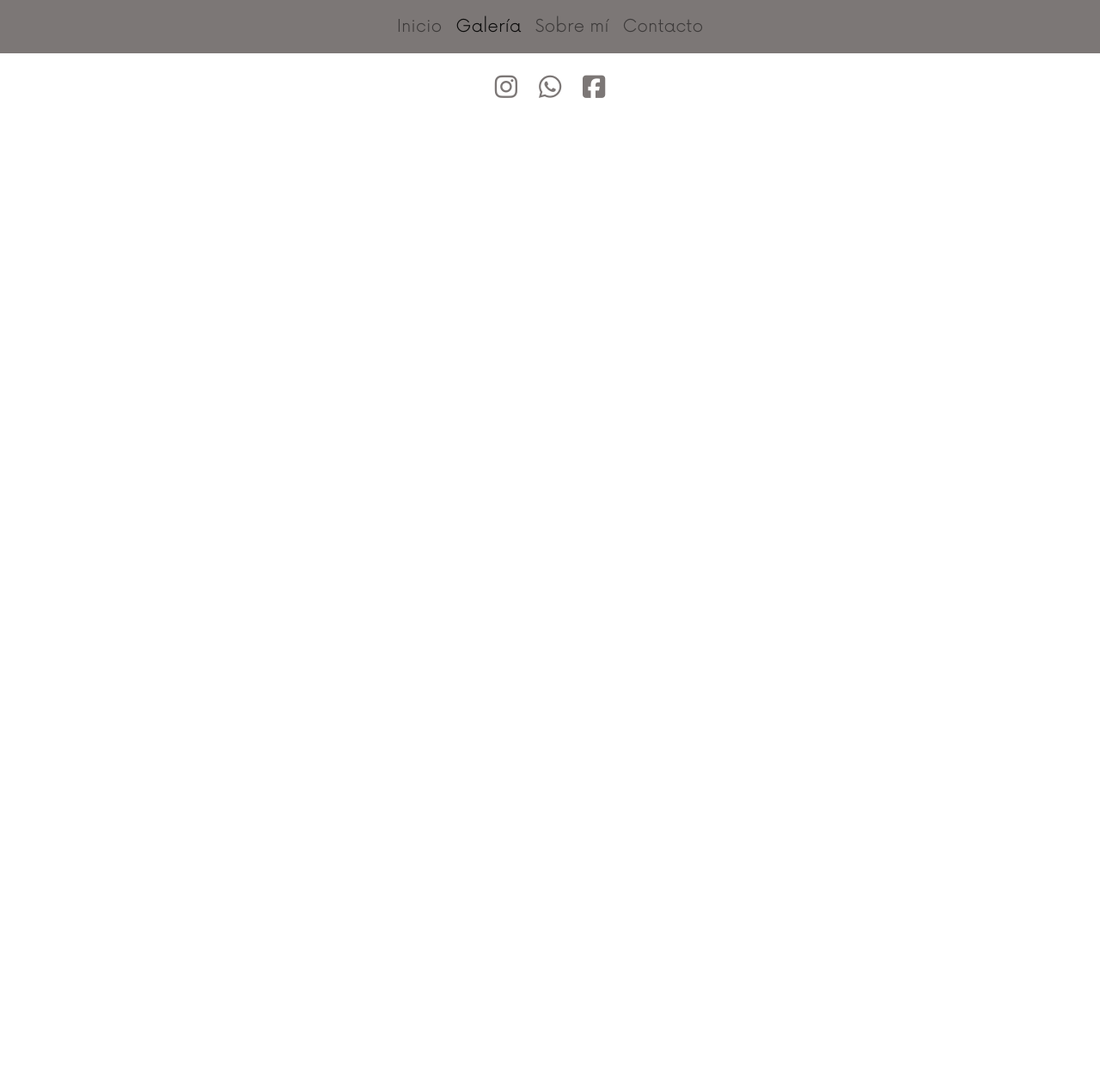
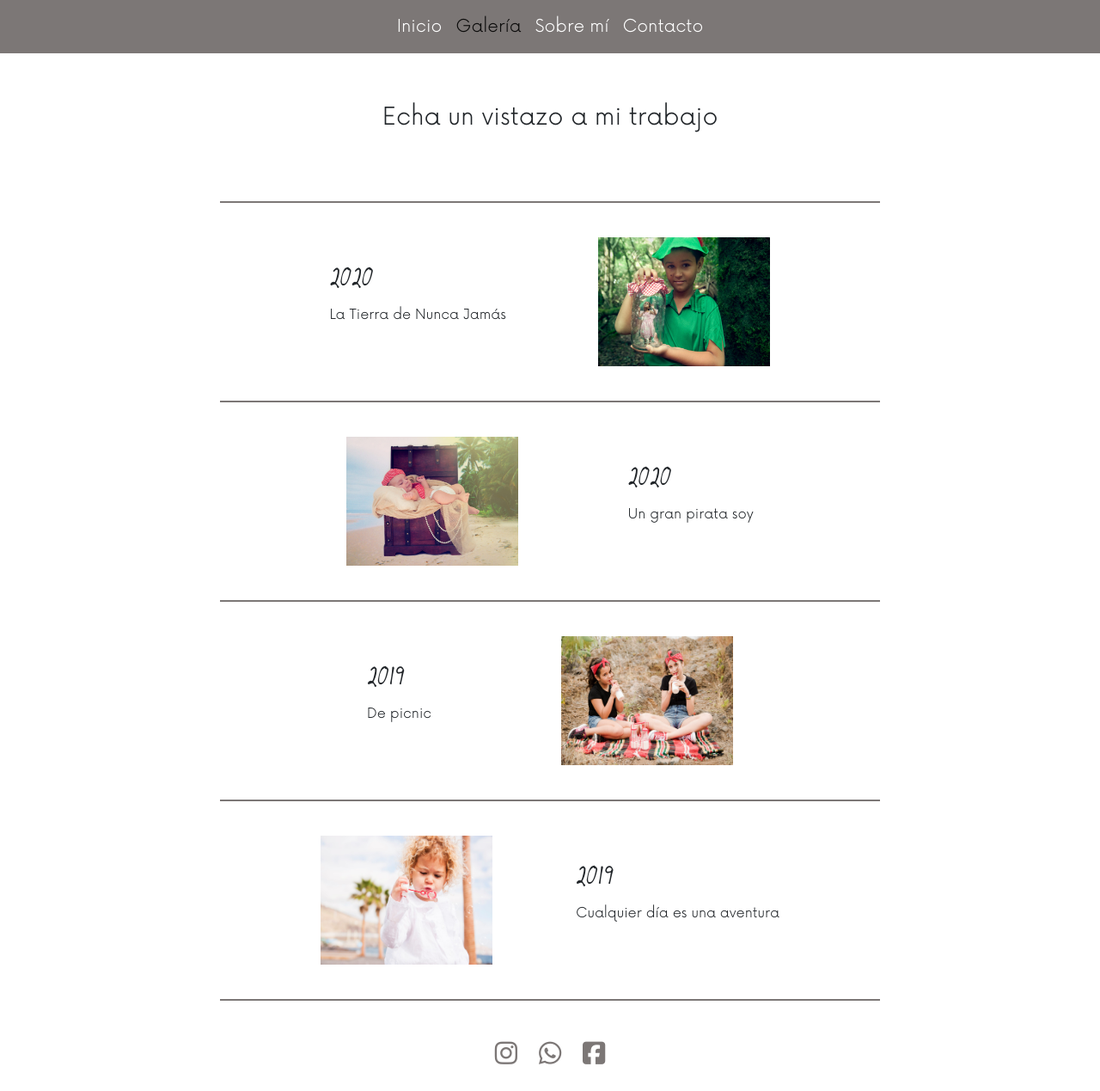
Before and after one commit to Ddiezgon/Ddiezgon.github.io, a plain HTML site: page LaNubeRosa/galeria.html in a window 1280 px wide. Shown: the whole page at 86% size. Before the commit the page ends 800 px from the top, so only its background shows below. Drawn offline with nearby package versions, Linux system fonts and the light colour scheme.

```diff
--- a/LaNubeRosa/css/css.css
+++ b/LaNubeRosa/css/css.css
@@ -29,9 +29,19 @@
 	max-width: 768px;
 	margin-bottom: 20px;
 	padding-bottom: 20px;
-	border-bottom: 1px solid var(--verde);
+	border-bottom: 2px solid var(--verde);
 }
+
 .presentacion {
+	display: flex;
+	flex-direction: row;
+	justify-content: space-evenly;
+	align-items: center;
+	text-align: left;
+	padding: 20px;
+}
+
+.album {
 	display: flex;
 	flex-direction: row;
 	justify-content: space-evenly;
--- a/LaNubeRosa/galeria.html
+++ b/LaNubeRosa/galeria.html
@@ -19,17 +19,17 @@
 				<div class="container-fluid justify-content-center nav-fill">
 					<ul class="navbar-nav">
 						<li class="nav-item">
-							<a class="nav-link" href="index.html">Inicio</a>
+							<a class="nav-link text-white" href="index.html">Inicio</a>
 						</li>
 						<li class="nav-item">
 							<a class="nav-link active" aria-current="page" href="#">Galería</a>
 						</li>
 						<li class="nav-item">
-							<a class="nav-link" href="sobreMi.html">Sobre mí</a>
+							<a class="nav-link text-white" href="sobreMi.html">Sobre mí</a>
 						</li>
 						<!-- button trigger modal -->
 						<li>
-							<a id="modalLink" class="nav-link" data-toggle="modal" data-target="#formulario">Contacto</a>
+							<a id="modalLink" class="nav-link text-white" data-toggle="modal" data-target="#formulario">Contacto</a>
 						</li>
 					</ul>
 				</div>
@@ -38,6 +38,45 @@
 			<!-- /NavBar -->
 
 		</header>
+
+		<main>
+			<div class="contenedor" align="center">
+				<h3 style="padding-top: 60px; margin-bottom: 60px;">Echa un vistazo a mi trabajo</h3>
+				<div class="separador"></div>
+				<div class="album row" style="max-width: 768px;">
+					<article>
+						<h2 style="font-family: NeverLetGo;">2020</h2>
+						<p>La Tierra de Nunca Jamás</p>
+					</article>
+					<a href="#"><img src="img/PeterPan2.jpg" height="150px" width="200px"></a>
+				</div>
+				<div class="separador"></div>
+				<div class="album row" style="max-width: 768px;">
+					<a href="#"><img src="img/Pirata2.jpg" height="150px" width="200px"></a>
+					<article>
+						<h2 style="font-family: NeverLetGo;">2020</h2>
+						<p>Un gran pirata soy</p>
+					</article>
+				</div>
+				<div class="separador"></div>
+				<div class="album row" style="max-width: 768px;">
+					<article>
+						<h2 style="font-family: NeverLetGo;">2019</h2>
+						<p>De picnic</p>
+					</article>
+					<a href="#"><img src="img/Hermanas3.jpg" height="150px" width="200px"></a>
+				</div>
+				<div class="separador"></div>
+				<div class="album row" style="max-width: 768px;">
+					<a href="#"><img src="img/Peque1.jpg" height="150px" width="200px"></a>
+					<article>
+						<h2 style="font-family: NeverLetGo;">2019</h2>
+						<p>Cualquier día es una aventura</p>
+					</article>
+				</div>
+				<div class="separador"></div>
+			</div>
+		</main>
 
 		<footer>
 			<div class="social">
```
Also changed, not shown: LaNubeRosa/index.html (+5 -5 lines), LaNubeRosa/sobreMi.html (+3 -3 lines).
